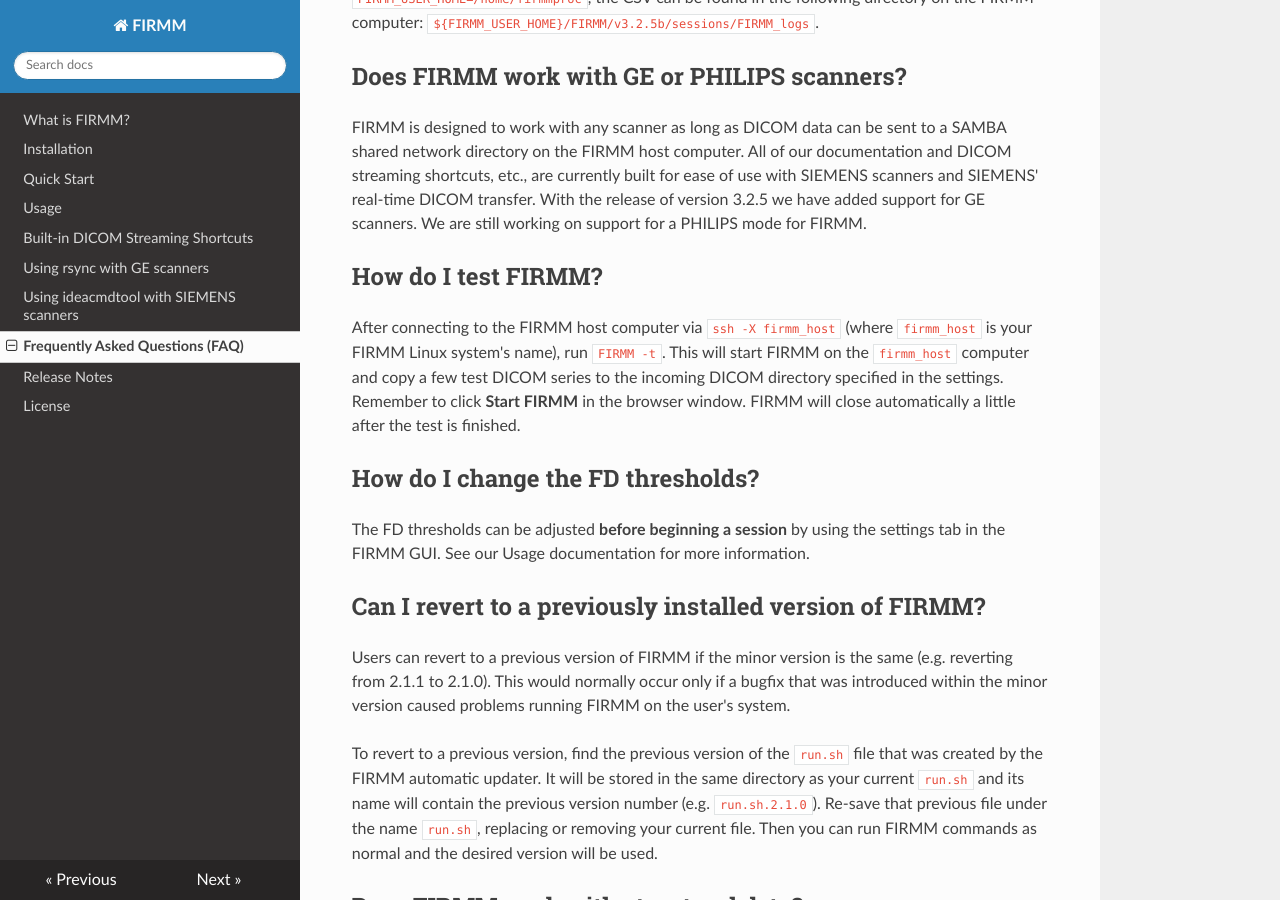
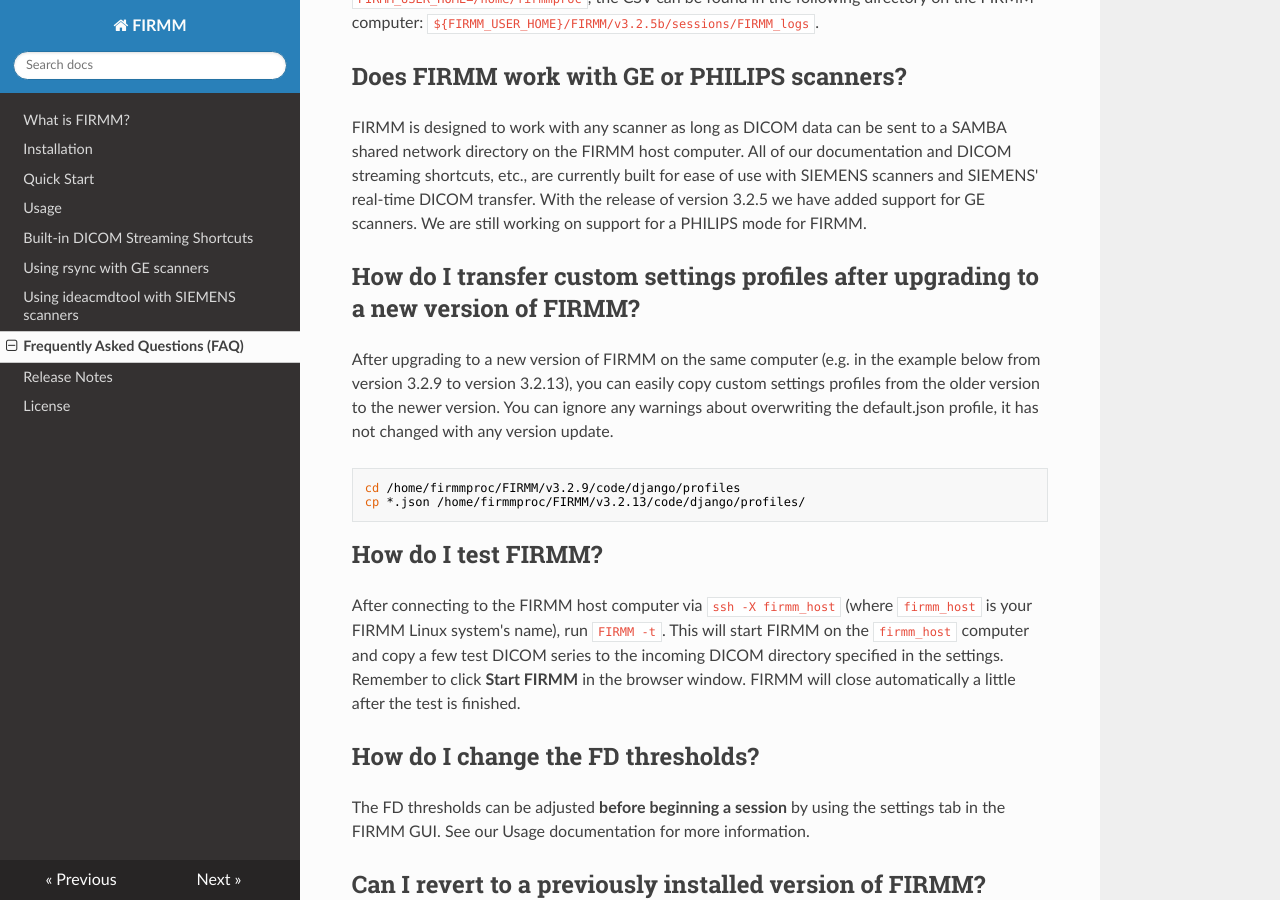
Before and after one commit to FIRMMsoftware/firmm_docs, an MkDocs documentation site: the page built from docs/FAQ.md, in a window 1280 px wide and 900 px high, scrolled down 982 px. Built offline with MkDocs 1.6.1, drawn with Linux system fonts in a browser that asks for light colours; nearby versions of some CDN libraries; old or Windows-style settings are respelled for this version of MkDocs.

Commit message:
Add settings profile upgrade copy to FAQ

````diff
--- a/docs/FAQ.md
+++ b/docs/FAQ.md
@@ -21,6 +21,14 @@ FIRMM writes out a CSV file with FD and motion numbers (with and without respira
 ## Does FIRMM work with GE or PHILIPS scanners?
 
 FIRMM is designed to work with any scanner as long as DICOM data can be sent to a SAMBA shared network directory on the FIRMM host computer.  All of our documentation and DICOM streaming shortcuts, etc., are currently built for ease of use with SIEMENS scanners and SIEMENS' real-time DICOM transfer.  With the release of version 3.2.5 we have added support for GE scanners. We are still working on support for a PHILIPS mode for FIRMM.
+
+## How do I transfer custom settings profiles after upgrading to a new version of FIRMM?
+
+After upgrading to a new version of FIRMM on the same computer (e.g. in the example below from version 3.2.9 to version 3.2.13), you can easily copy custom settings profiles from the older version to the newer version. You can ignore any warnings about overwriting the default.json profile, it has not changed with any version update.
+```
+cd /home/firmmproc/FIRMM/v3.2.9/code/django/profiles
+cp *.json /home/firmmproc/FIRMM/v3.2.13/code/django/profiles/
+```
 
 ## How do I test FIRMM?
 
````
